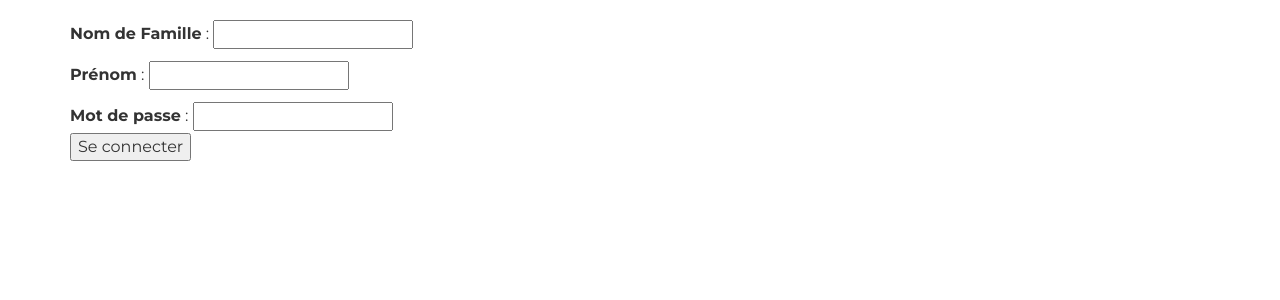
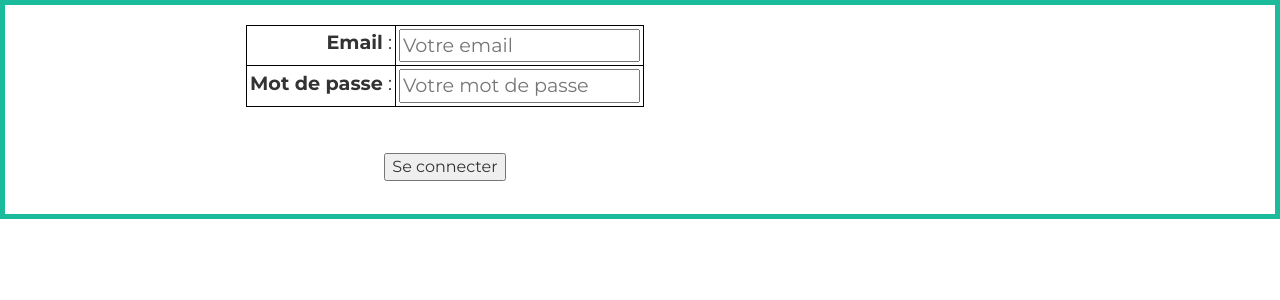
Before and after one commit to Jean-archibald/projet5, a PHP site: page / in a window 1280 px wide. Shown: the top 300 px of the page. Run offline with PHP 8.4, Linux system fonts and the light colour scheme.

Commit message:
amelioration user add

```diff
--- a/Controller/Frontend/connexion.php
+++ b/Controller/Frontend/connexion.php
@@ -1,47 +1,36 @@
 <?php
+session_start();
+
 $dao = \MyFram\PDOFactory::getMySqlConnexion();
 $userManager = new \Model\UserManagerPDO($dao);
 
 ob_start();
-$valueFamilyname = "";
-$valueFirstname = "";
-$valuePassword = "";
 
-if (isset($_POST['familyName']))
+if(isset($_POST['email']))
 {
-    $valueTitle = htmlspecialchars($_POST['familyName']);
-}
-
-if(isset($_POST['firstName']))
-{
-    $valueTitle = htmlspecialchars($_POST['firstName']);
-}
-
-if(isset($_POST['password']))
-{
-    $valueContent = htmlspecialchars($_POST['password']);
-}
-
-
-if (isset($_POST['familyName']))
-{
-    $user = $userManager->getUserByFamilyName($_POST['familyName']);;
-
-    if (!(empty($_POST['familyName']) || empty($_POST['password']) || empty($_POST['firstName'])))
+    $password = htmlspecialchars($_POST['password']);
+    $email = htmlspecialchars($_POST['email']);
+    $userExist = $userManager->userExist($email,$password);
+    var_dump($userExist);
+    if(!empty($password) AND !empty($email))
     {
-        if(($user->familyName() == htmlspecialchars($_POST['familyName'])) && ($user->firstName() == htmlspecialchars($_POST['firstName'])) && ($user->password() == htmlspecialchars($_POST['password'])))
+        if($userExist == 2)
         {
-            require __DIR__.'/../../View/Frontend/homeView.php';
+           $userInfos = $userManager->getUserByEmail($email);
+           $_SESSION['id'] = $userInfos['id'];
+           $_SESSION['familyName'] = $userInfos['familyName'];
+           $_SESSION['firstName'] = $userInfos['firstName'];
+           $_SESSION['email'] = $userInfos['email'];
+           header('Location: accueil');
         }
         else
         {
-            $message = 'Vous devez etre membre';
+            $message = '<p class="messageProbleme">L\'adresse mail n\'est pas répertorié ou le mot de passe est invalide !<p/>';
         }
     }
-
-    else if(empty($_POST['familyName']) || empty($_POST['password']) || empty($_POST['firstName']))
+    else
     {
-        $errors = $user->errors();
+        $message = '<p class="messageProbleme">Tous les champs doivent être complétés !<p/>';
     }
 }
 
@@ -55,31 +44,33 @@ if (isset($_POST['familyName']))
                 echo $message, '<br />';
             }
         ?>
+    </p>
 
-        <p>
-        <?php if (isset($errors) && in_array(\Entity\User::INVALID_FAMILYNAME, $errors))
-        echo '<p class="messageProbleme">Veuillez inscrire votre nom.<p/>'; ?>
-        <label for="familyName">Nom de Famille</label> :
-        <input type="text" name="familyName" id="familyName" value="<?=htmlspecialchars($valueFamilyname)?>"/>
-        </p>
+    <table>
 
-         <p>
-        <?php if (isset($errors) && in_array(\Entity\User::INVALID_FIRSTNAME, $errors))
-        echo '<p class="messageProbleme">Veuillez inscrire votre nom.<p/>'; ?>
-        <label for="firstName">Prénom</label> :
-        <input type="text" name="firstName" id="firstName" value="<?=htmlspecialchars($valueFirstname)?>"/>
-        </p>
+        <tr>
+            <td align="right">
+                <label for="email">Email</label> :
+            </td>
+            <td>
+                <input type="email" id="email" name="email" placeholder="Votre email" />
+            </td>
+        </tr>
 
+        <tr>
+            <td align="right">
+                <label for="password">Mot de passe</label> :
+            </td>
+            <td>
+                <input id="text" name="password" id="password" placeholder="Votre mot de passe" />
+            </td>
+        </tr>
 
+    </table>
+    <br/><br/>
 
-        <?php if (isset($errors) && in_array(\Entity\User::INVALID_PASSWORD, $errors))
-        echo '<p class="messageProbleme">Veuillez inscrire votre password.<p/>'; ?>
-        <label for="password">Mot de passe</label> :
-        <input id="text" name="password" id="password" value="<?=htmlspecialchars($valuePassword)?>"/>
-        <br/>
+    <input type="submit" value="Se connecter" />
 
-        <input type="submit" value="Se connecter"/>
-        </p>
 </form>
 
 <?php
--- a/Vendors/Model/UserManager.php
+++ b/Vendors/Model/UserManager.php
@@ -20,6 +20,18 @@ abstract class UserManager extends Manager
     abstract public function count();
 
     /**
+    * Method to tell if the mail already exist
+    * @return int
+    */
+    abstract public function mailExist($email);
+
+    /**
+    * Method to tell if the mail already exist
+    * @return int
+    */
+    abstract public function userExist($email,$password);
+
+    /**
     * Method to tell the total number of user in Trash
     * @return int
     */
@@ -33,10 +45,10 @@ abstract class UserManager extends Manager
     abstract public function delete($id);
 
     /**
-    * Method to get a user by his family Name
+    * Method to get a user by his Email
     * @return bool
     */
-    abstract public function getUserByFamilyName($familyName);
+    abstract public function getUserByEmail($email);
 
     /**
     * Method to get a user by his id
@@ -44,19 +56,6 @@ abstract class UserManager extends Manager
     */
     abstract public function getUserById($id);
 
-
-
-    /**
-    * Method to confirm password and name of user
-    * @return bool
-    */
-    abstract public function confirmName($name);
-
-    /**
-    * Method to confirm password and name of user
-    * @return bool
-    */
-    abstract public function confirmPassword($password);
 
     /**
      * Method to save a User
--- a/Vendors/Model/UserManagerPDO.php
+++ b/Vendors/Model/UserManagerPDO.php
@@ -24,6 +24,32 @@ class UserManagerPDO extends UserManager
         $request->execute();
     }
 
+     /**
+     * @see UserManager::mailExist()
+     */
+    public function mailExist($email)
+    {
+        $request = $this->dao->prepare('SELECT * FROM users WHERE email = ?');
+        $request->execute(array($email));
+        $mailExist = $request->rowCount();
+
+        return $mailExist;
+    }
+
+     /**
+     * @see UserManager:userExist()
+     */
+    public function userExist($email,$password)
+    {
+        $request = $this->dao->prepare('SELECT * FROM users WHERE email = ? AND password = ?');
+        $request->execute(array($email, $password));
+        $userExist = $request->rowCount();
+
+        return $userExist;
+    }
+
+
+
     /**
      * @see UserManager::count()
      */
@@ -31,6 +57,8 @@ class UserManagerPDO extends UserManager
     {
         return $this->dao->query('SELECT COUNT(*) FROM users')->fetchColumn();
     }
+
+
 
      /**
      * @see UserManager::count()
@@ -51,11 +79,11 @@ class UserManagerPDO extends UserManager
     /**
     * @see UserManager::confirm()
     */
-    public function getUserByFamilyName($familyName)
+    public function getUserByEmail($email)
     {
         $request = $this->dao->prepare('SELECT id, familyName, firstName, email, password
-        FROM users WHERE familyName = :familyName');
-        $request->bindValue(':familyName', $familyName);
+        FROM users WHERE email = :email');
+        $request->bindValue(':email', $email);
         $request->execute();
 
         $request->setFetchMode(\PDO::FETCH_CLASS | \PDO::FETCH_PROPS_LATE, '\Entity\User');
@@ -82,18 +110,7 @@ class UserManagerPDO extends UserManager
         return $user;
     }
 
-    public function confirmName($name)
-    {
-        $request = $this->dao->prepare('SELECT id, name, password
-        FROM users WHERE name = :name');
 
-    }
-
-    public function confirmPassword($password)
-    {
-        $request = $this->dao->prepare('SELECT id, name, password
-        FROM users WHERE password = :password');
-    }
 
      /**
     * @see UserManager::save()
--- a/Web/css/style.css
+++ b/Web/css/style.css
@@ -457,13 +380,6 @@ text-align:center;
 
 /* User */
 
-#addUser
-{
-  text-align: center;
-  border-width : 5px;
-  border-style: solid;
-}
-
 table, td
 {
     border: 1px solid black;
@@ -490,6 +406,22 @@ td
 {
     padding: 3px;
 }
+
+#addUser
+{
+  text-align: center;
+  border-width : 5px;
+  border-style: solid;
+}
+
+#connexionPage
+{
+  text-align: center;
+  border-width : 5px;
+  border-style: solid;
+  border-color: #1abc9c;
+}
+
 
 .paginationListUsers
 {
--- a/Web/inc/connexionPage/contentConnexion.php
+++ b/Web/inc/connexionPage/contentConnexion.php
@@ -1,4 +1,4 @@
-<section>
+<section id="connexionPage">
       <div class="container">
         <div class="row">
           <div class="col-lg-8 mx-auto">
--- a/Web/incAdmin/addUserPage/addUserContent.php
+++ b/Web/incAdmin/addUserPage/addUserContent.php
@@ -1,7 +1,5 @@
 <section id="addUser">
     <div>
-        <div>
         <p><?= $addUserContentTemplate ?></p>
-        </div>
     </div>
 </section>
```
Also changed, not shown: other parts of Web/css/style.css (+0 -77 lines), Controller/Backend/addUserController.php (+113 -67 lines), Controller/Backend/modifyUserController.php (+89 -37 lines), Vendors/Entity/User.php (+9 -0 lines).
